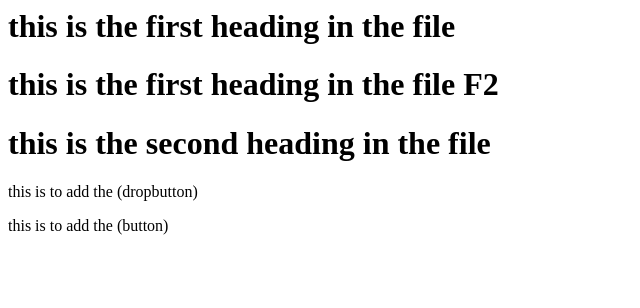
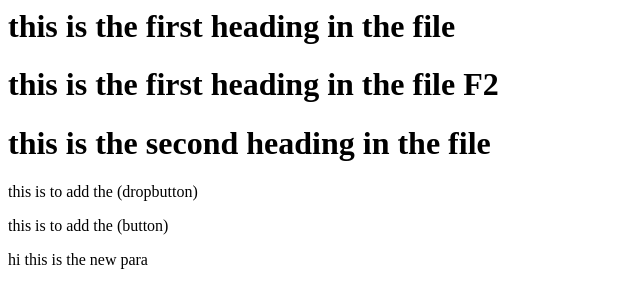
Before and after one commit to Samarth-arch/New, a plain HTML site: page index.html in a window 1280 px wide. Shown: the whole page, without its empty margins (0-640 px from the left). Drawn offline with Linux system fonts and the light colour scheme.

Commit message:
new modificaiton

```diff
--- a/index.html
+++ b/index.html
@@ -5,3 +5,7 @@
 <p>this is to add the (dropbutton)</p>
 
 <p>this is to add the (button)</p>
+
+
+<p>hi this is the new para
+</p>
```
